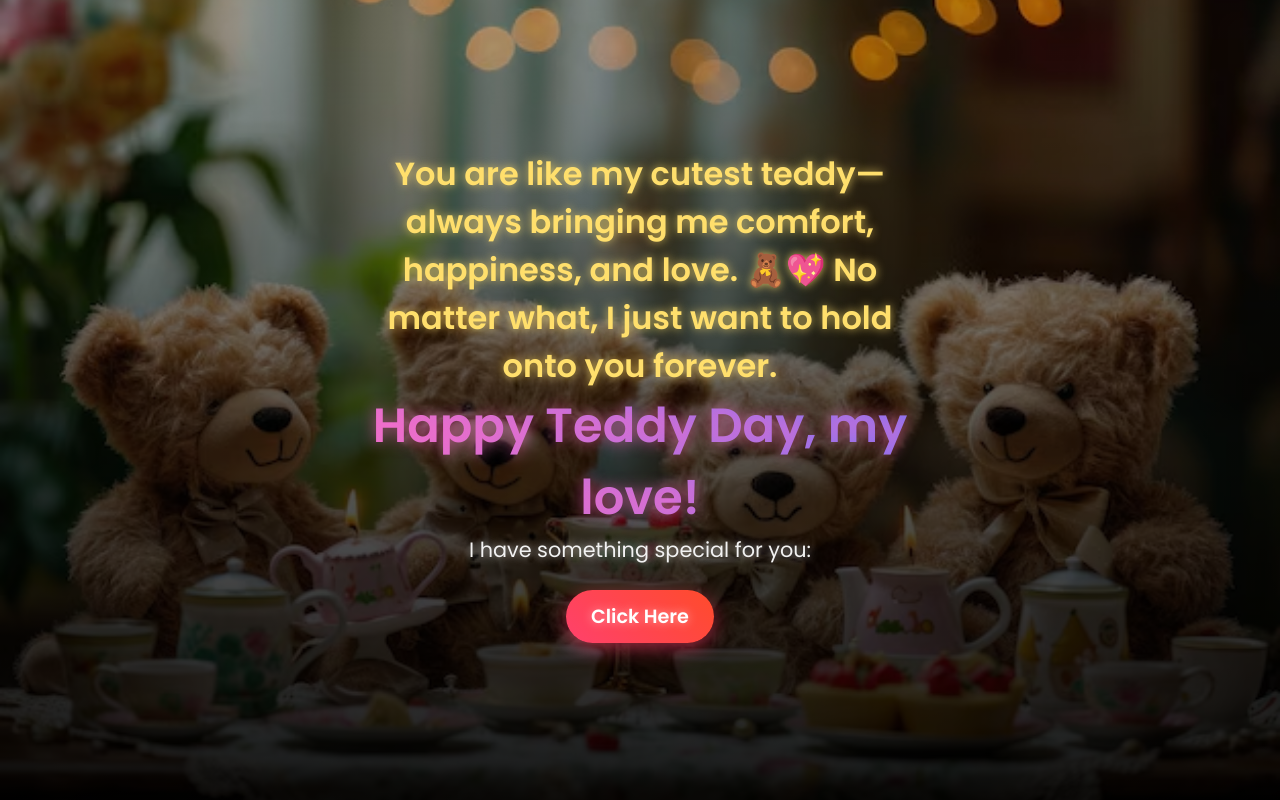
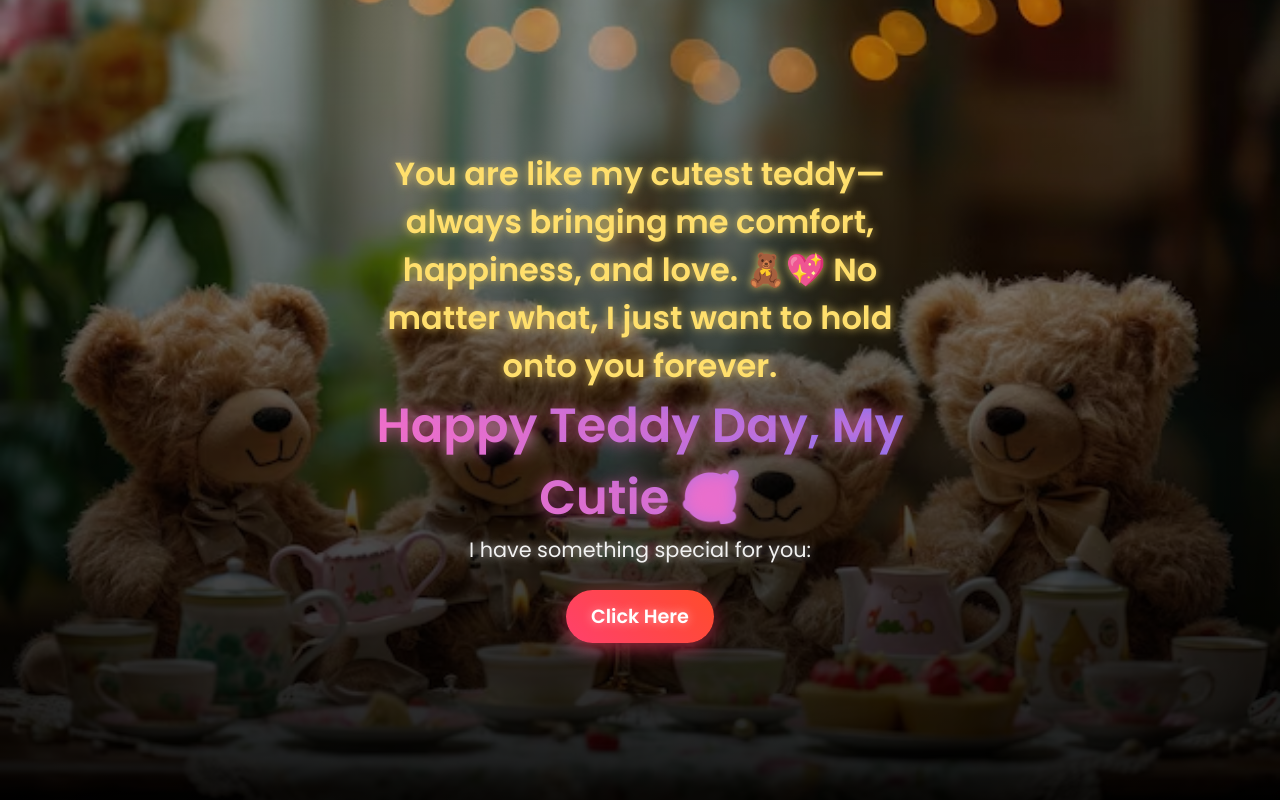
Before and after one commit to thaneswarmalik/Treedy-Day-Cutie, a plain HTML site: page index.html in a window 1280 px wide. Drawn offline with Linux system fonts and the light colour scheme.

Commit message:
Update index.html

```diff
--- a/index.html
+++ b/index.html
@@ -3,7 +3,7 @@
 <head>
     <meta charset="UTF-8">
     <meta name="viewport" content="width=device-width, initial-scale=1.0">
-    <title>Happy Teddy Day By SHOBHIT DEV</title>
+    <title>Happy Teddy Day By Captain</title>
     <link rel="stylesheet" href="style.css">
     <link href="https://fonts.googleapis.com/css2?family=Poppins:wght@300;400;600&display=swap" rel="stylesheet">
 </head>
@@ -11,7 +11,7 @@
     <div class="overlay"></div>
     <div class="text">
         <h2>You are like my cutest teddy—always bringing me comfort, happiness, and love. 🧸💖 No matter what, I just want to hold onto you forever. </h2>
-        <h1>Happy Teddy Day, my love! </h1>
+        <h1>Happy Teddy Day, My Cutie 🥰 </h1>
         <p>I have something special for you:</p><br>
         <a href="new.html" class="btn">Click Here</a>
     </div>
```
